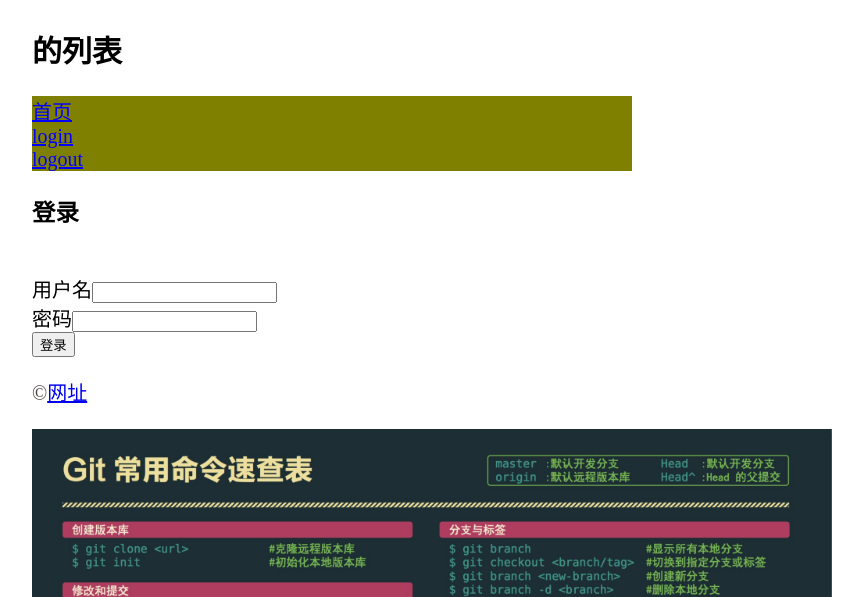
After one commit to mengweiyunaaa/day_1, a Flask app: page /login in a window 1280 px wide. The commit adds this page. Shown: the top 597 px of the page, without its empty margins (308-1171 px from the left). Run offline with Flask 2, Linux system fonts and the light colour scheme.

Commit message:
'创建用户，实现登录注册‘

```diff
--- a/day/app.py
+++ b/day/app.py
@@ -3,6 +3,8 @@
 import sys
 import click
 import os
+from flask_login import LoginManager,UserMixin,login_user,logout_user
+from werkzeug.security import generate_password_hash,check_password_hash
 #配置数据库时报错
 WIN = sys.platform.startswith('win')
 if WIN:
@@ -12,17 +14,28 @@
 #定义
 app = Flask(__name__)
 #配置
-app.config['SQLALCHEMY_DATABASE_URI'] = pre + os.path.join(app.root_path,'data.db')
+app.config['SQLALCHEMY_DATABASE_URI'] = pre + os.path.join(app.root_path,'data.db') + '?check_same_thread=False'
 app.config['SQLALCHEMY_TRACK_MODIFICATIONS'] = False
 app.config['SECRET_KEY'] = 'dev'
 db = SQLAlchemy(app)
 
-
+login_manager = LoginManager(app)
+@login_manager.user_loader
+def load_user(user_id):
+    user = User.query.get(int(user_id))
+    return
 
 #模型
-class User(db.Model):
+class User(db.Model,UserMixin):
     id = db.Column(db.Integer,primary_key=True)
     name = db.Column(db.String(20))
+    username = db.Column(db.String(20))
+    password_hash = db.Column(db.String(200))
+    def set_password(self,password):
+        self.password_hash = generate_password_hash
+    def validate_password(self,password):
+        return check_password_hash(self.password_hash,password)
+
 class Movie(db.Model):
     id = db.Column(db.Integer,primary_key=True)
     title = db.Column(db.String(60))
@@ -34,7 +47,8 @@
         db.drop_all()
     db.create_all()
     click.echo('初始化数据库')
-
+#导入数据
+@app.cli.command()
 def forge():
     db.create_all()
     name = 'mwy'
@@ -59,6 +73,26 @@
         db.session.add(movie)
     db.session.commit()
     click.echo('导入数据完成')
+
+#生成管理员账户
+@app.cli.command()
+@click.option('--username',prompt=True,help='用户名')
+@click.option('--password',prompt=True,help='密码',confirmation_prompt=True,hide_input=True)
+def admin(username,password):
+    db.create_all()
+    user = User.query.first()
+    if user is not None:
+        click.echo('更新用户')
+        user.username = username
+        user.set_password(password)
+        click.echo('1')
+    else:
+        click.echo('创新用户')
+        user = User(username=username,name='mwy')
+        user.set_password(password)
+        db.session.add(user)
+    db.session.commit()
+    click.echo('完成')
 #首页    视图中
 @app.route('/',methods=['GET','POST'])
 @app.route('/index',methods=['GET','POST'])
@@ -120,3 +154,26 @@
     db.session.commit()
     flash('删除成功')
     return redirect(url_for('index'))
+@app.route('/login',methods=['GET','POST'])
+def login():
+    if request.method == 'Post':
+        username = request.form['username']
+        password = request.form['password']
+        if not username or not password:
+            flash('错误')
+            return redirect(url_for('login'))
+
+        user = User.query.first()
+        if username == user.username and user.validate_password(password):
+            login_user(user)
+            flash('登陆成功')
+            return redirect(url_for('index'))
+        else:
+            flash('验证错误')
+            return redirect(url_for('login'))
+    return render_template('login.html')
+
+@app.route('/logout',methods=['GET','POST'])
+def logout():
+    logout_user()
+    flash('已注销')
--- a/day/templates/base.html
+++ b/day/templates/base.html
@@ -19,7 +19,10 @@
     <ul>
         <li>
             <a href="{{ url_for('index') }}">首页</a>
+            <a href="{{ url_for('login') }}">login</a>
+            <a href="{{ url_for('logout') }}">logout</a>
         </li>
+
     </ul>
 </nav>
 {% block content %}{%endblock%}
--- /dev/null
+++ b/day/templates/login.html
@@ -0,0 +1,9 @@
+{% extends 'base.html' %}
+{% block content %}
+   <form action="" method="POST">
+       <h3>登录</h3><br>
+       用户名<input type="text" name=username required><br>
+       密码<input type="password" name=password required><br>
+       <input type="submit" name='submit' value="登录">
+   </form>
+    {% endblock %}
```
